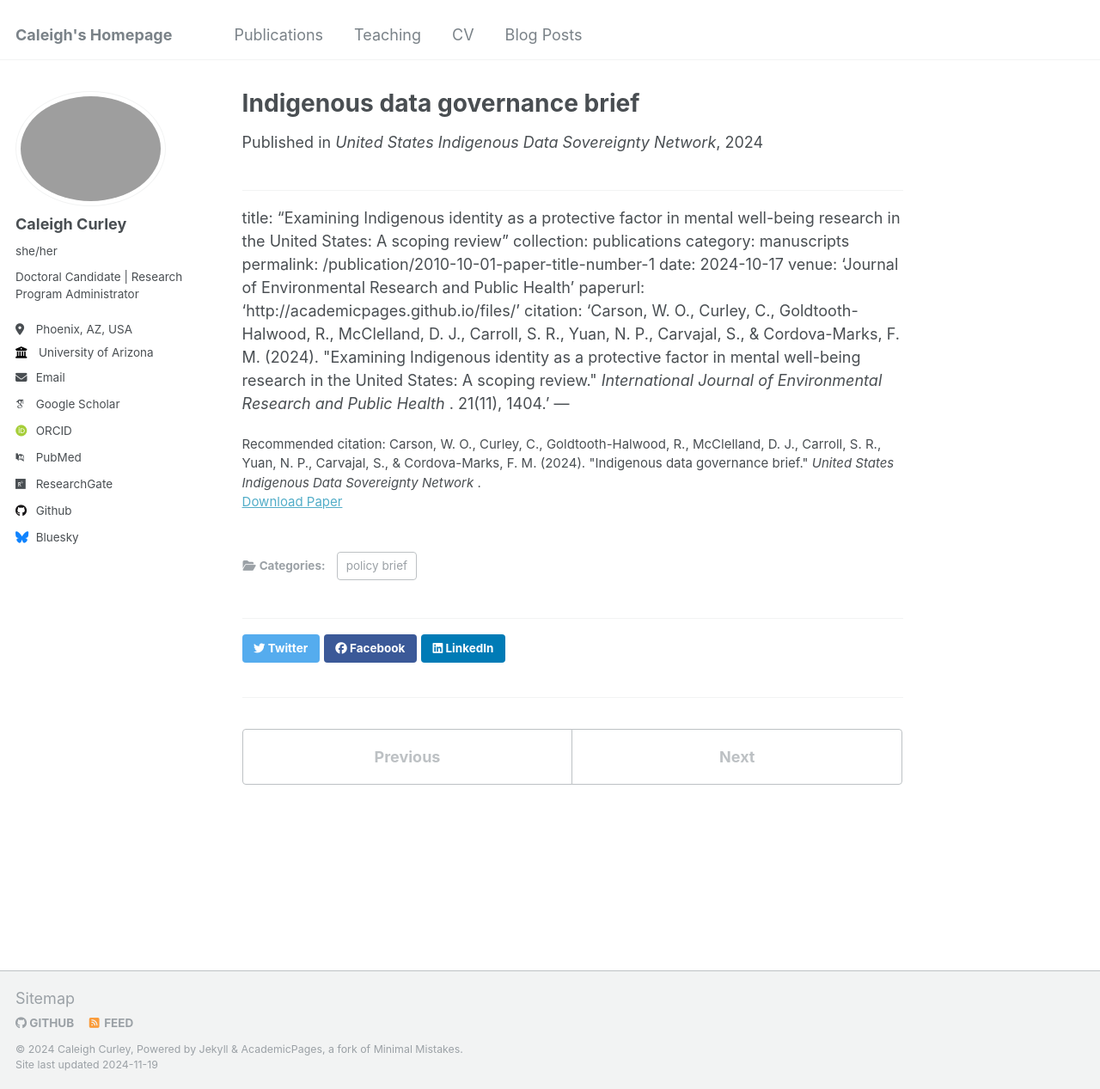
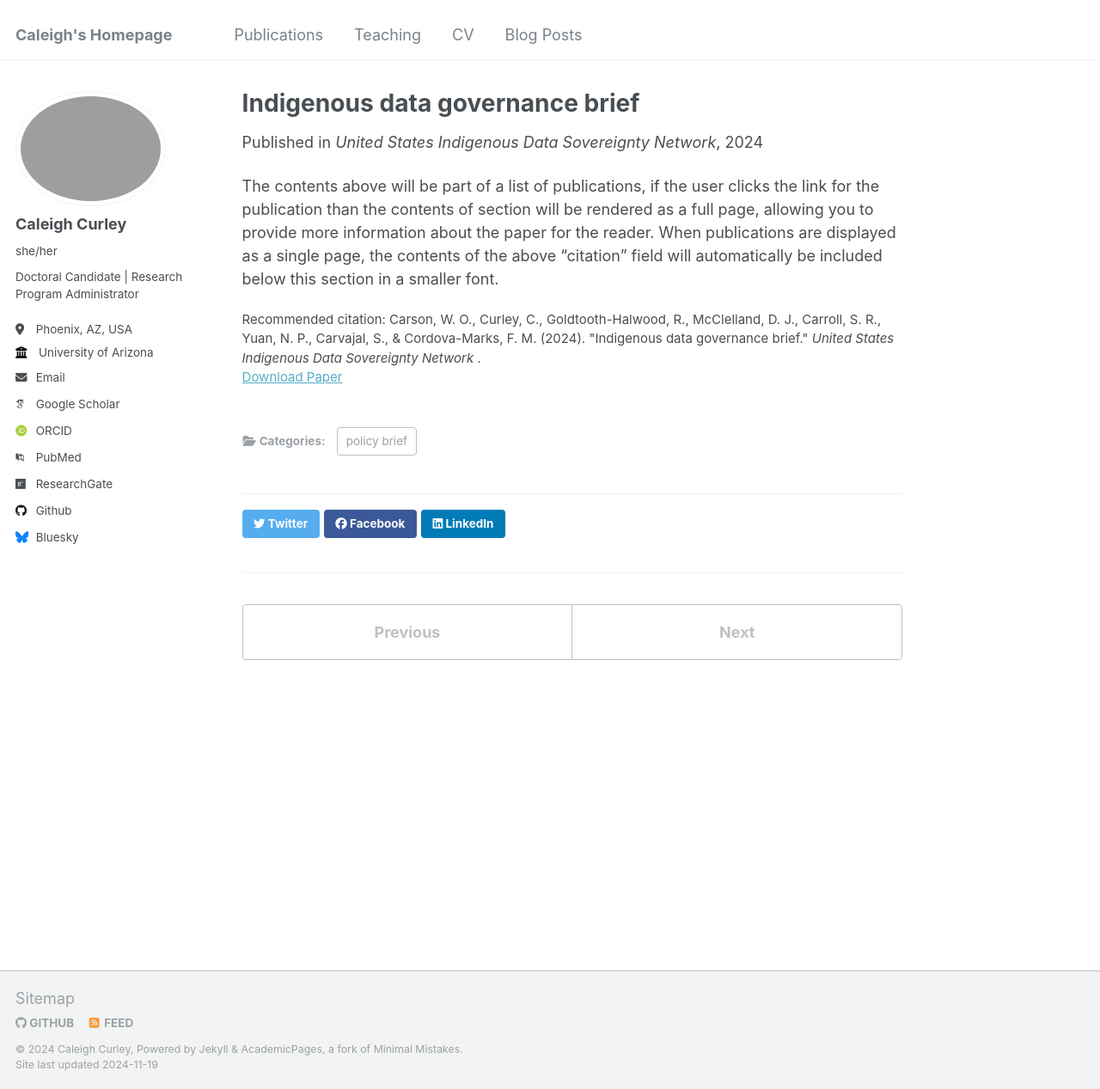
Before and after one commit to caleighcurley/Caleigh-Curley, a Jekyll site: the page built from _publications/2010-10-01-paper-title-number-2.md, in a window 1280 px wide and 1267 px high. Shown: the whole window at 86% size. Built offline with Jekyll 4.4.1, drawn with Linux system fonts in a browser that asks for light colours; some web fonts are replaced.

Commit message:
Update 2010-10-01-paper-title-number-2.md

```diff
--- a/_publications/2010-10-01-paper-title-number-2.md
+++ b/_publications/2010-10-01-paper-title-number-2.md
@@ -8,13 +8,5 @@ venue: 'United States Indigenous Data Sovereignty Network'
 paperurl: 'http://academicpages.github.io/files/paper2.pdf'
 citation: 'Carson, W. O., Curley, C., Goldtooth-Halwood, R., McClelland, D. J., Carroll, S. R., Yuan, N. P., Carvajal, S., & Cordova-Marks, F. M. (2024). &quot;Indigenous data governance brief.&quot; <i>United States Indigenous Data Sovereignty Network </i>.'
 ---
----
-title: "Examining Indigenous identity as a protective factor in mental well-being research in the United States: A scoping review"
-collection: publications
-category: manuscripts
-permalink: /publication/2010-10-01-paper-title-number-1
-date: 2024-10-17
-venue: 'Journal of Environmental Research and Public Health'
-paperurl: 'http://academicpages.github.io/files/'
-citation: 'Carson, W. O., Curley, C., Goldtooth-Halwood, R., McClelland, D. J., Carroll, S. R., Yuan, N. P., Carvajal, S., & Cordova-Marks, F. M. (2024). &quot;Examining Indigenous identity as a protective factor in mental well-being research in the United States: A scoping review.&quot; <i>International Journal of Environmental Research and Public Health </i>. 21(11), 1404.'
----
+
+The contents above will be part of a list of publications, if the user clicks the link for the publication than the contents of section will be rendered as a full page, allowing you to provide more information about the paper for the reader. When publications are displayed as a single page, the contents of the above "citation" field will automatically be included below this section in a smaller font.
```
